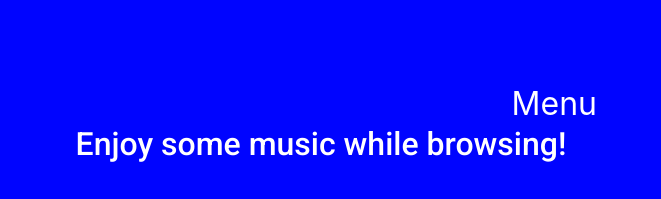
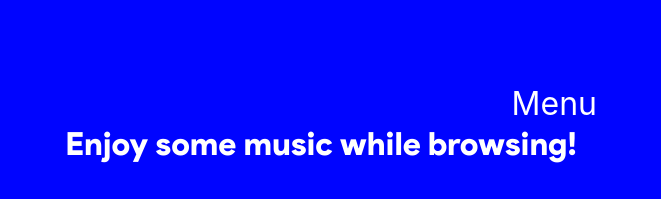
Before and after one commit to Henvag/Henvag.github.io, a website: page index.html in a window 1280 px wide. Shown: the top 199 px of the page, 619-1280 px from the left. Drawn offline with nearby package versions, Linux system fonts and the light colour scheme.

Commit message:
Changed music text font

```diff
--- a/styles.css
+++ b/styles.css
@@ -105,7 +105,7 @@ body {
 
 
 .music-text {
-  font-family: 'Roboto', sans-serif; /* This is the font used in the 'Student in Information Science at the University of Bergen' text */
+  font-family: 'Circular', sans-serif;
   color: white; /* This will make the text color white */
   text-align: center; /* This will center the text */
 }
```
